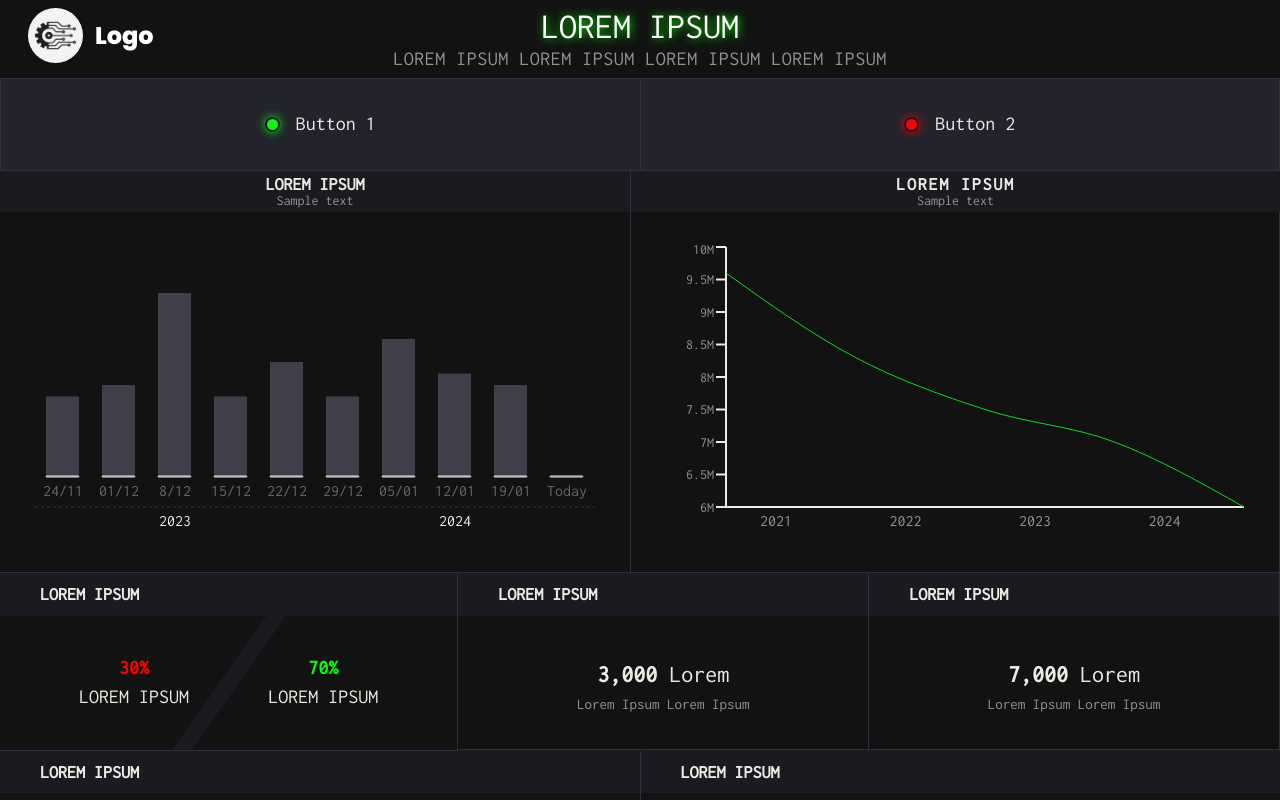
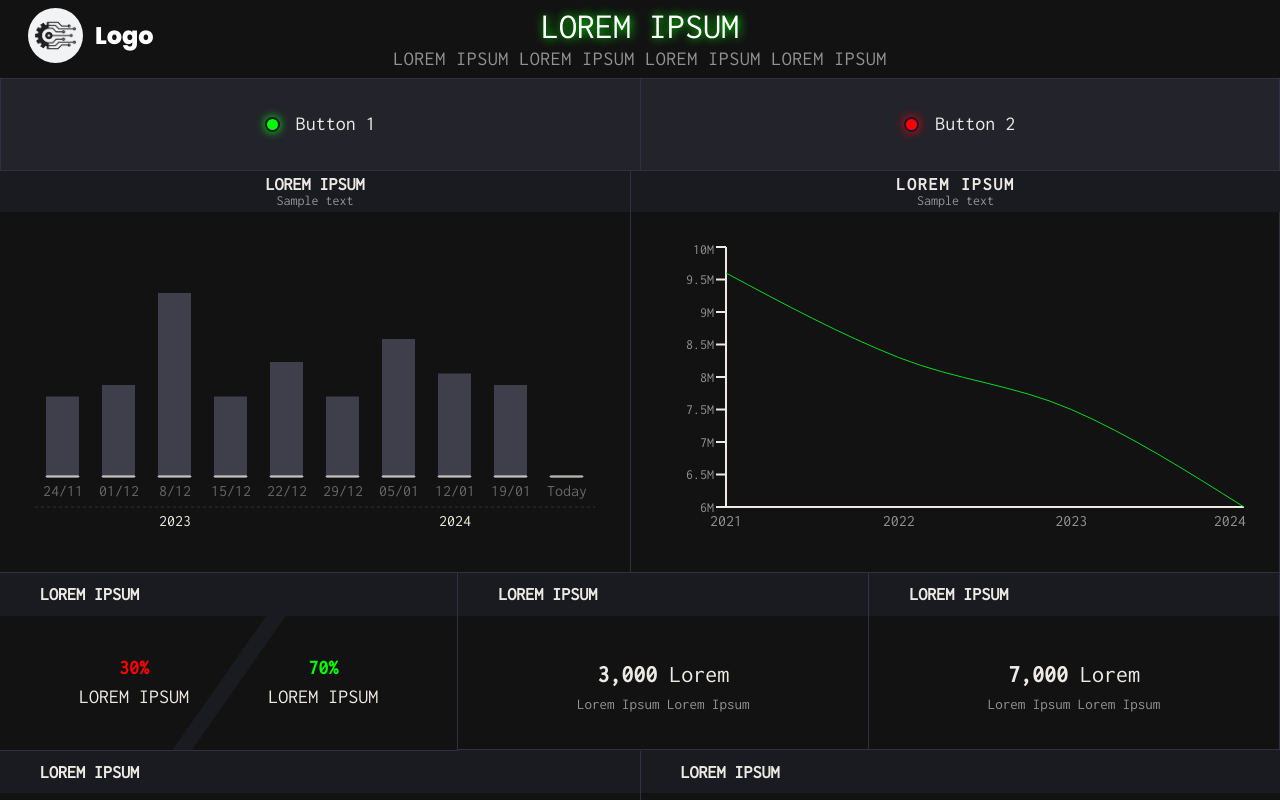
Before and after one commit to GerganaKristinova/WebThree-project, a React (Vite) app: page / in a window 1280 px wide. Shown: the top 800 px of the page. Built offline with nearby package versions, Linux system fonts and the light colour scheme.

Commit message:
Fixed line chart

```diff
--- a/src/components/Charts.jsx
+++ b/src/components/Charts.jsx
@@ -27,8 +27,7 @@ export default function Charts() {
     { year: 2021, value: 9.6 },
     { year: 2022, value: 8.3 },
     { year: 2023, value: 7.5 },
-    { year: 2024, value: 7 },
-    { year: 2025, value: 6 },
+    { year: 2024, value: 6 },
   ];
 
   const [chartData, setchartData] = useState(0);
@@ -143,7 +142,6 @@ export default function Charts() {
                 className="sm:text-xs md:text-base"
                 dataKey="year"
                 allowDuplicatedCategory={false}
-                tick={{ dx: 50 }}
                 tickLine={false}
                 axisLine={{ stroke: "#ECEAE3", strokeWidth: 2 }}
                 stroke={"#929292"}
```
